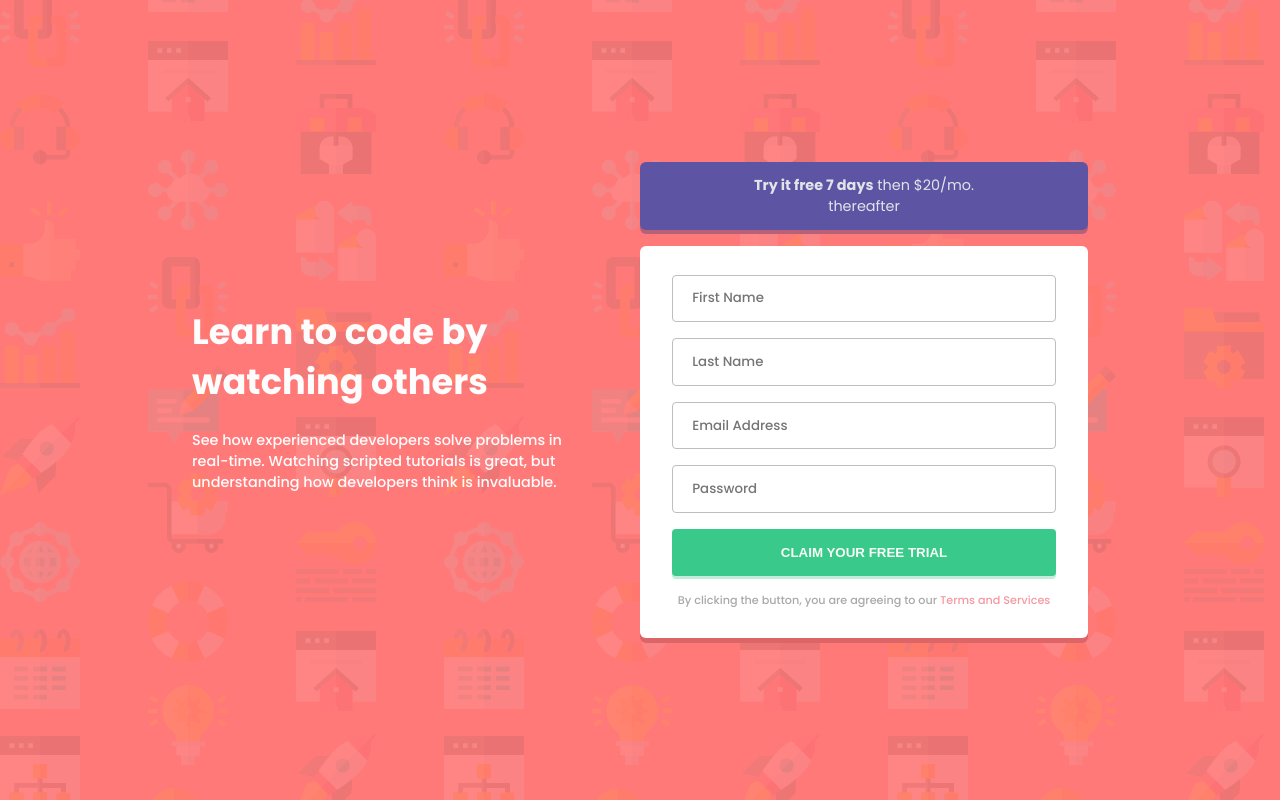
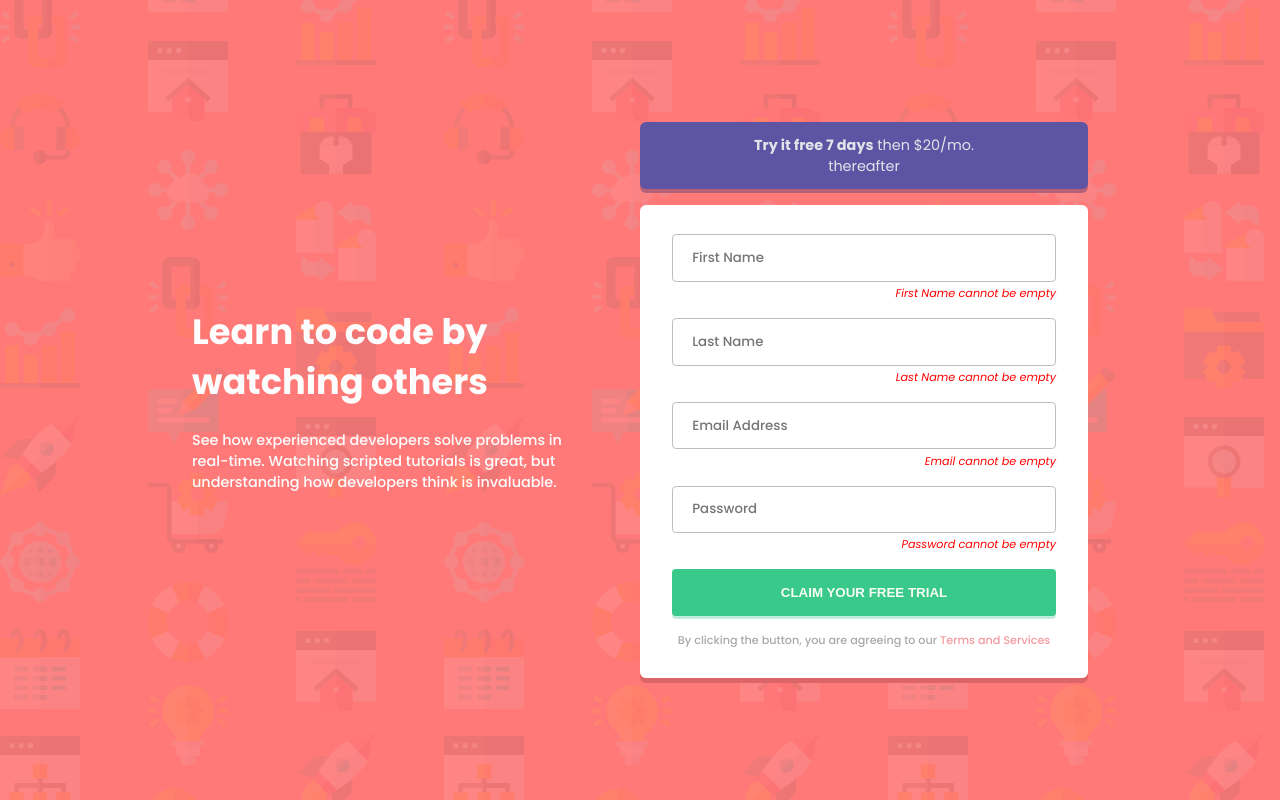
Before and after one commit to k-gourav/Signup-form, a React (Vite) app: page / in a window 1280 px wide. Built offline with nearby package versions, Linux system fonts and the light colour scheme.

Commit message:
feat: add error message for the empty input field - Added error message for the empty input field - Implemented styling for the error message

```diff
--- a/src/components/SignupForm/SignupForm.jsx
+++ b/src/components/SignupForm/SignupForm.jsx
@@ -24,6 +24,7 @@ const SignupForm = () => {
             onChange={(e) => setFirstName(e.target.value)}
             value={firstName}
           />
+          {firstName ? "" : <p className={styles.error__message}>First Name cannot be empty</p>}
         </div>
         <div>
           <input
@@ -34,6 +35,7 @@ const SignupForm = () => {
             onChange={(e) => setLastName(e.target.value)}
             value={lastName}
           />
+          {lastName ? "" : <p className={styles.error__message}>Last Name cannot be empty</p>}
         </div>
         <div>
           <input
@@ -44,6 +46,7 @@ const SignupForm = () => {
             onChange={(e) => setEmail(e.target.value)}
             value={email}
           />
+          {email ? "" : <p className={styles.error__message}>Email cannot be empty</p>}
         </div>
         <div>
           <input
@@ -53,6 +56,7 @@ const SignupForm = () => {
             onChange={(e) => setPassword(e.target.value)}
             value={password}
           />
+          {password ? "" : <p className={styles.error__message}>Password cannot be empty</p>}
         </div>
 
         <button type="submit">CLAIM YOUR FREE TRIAL</button>
--- a/src/components/SignupForm/SignupForm.module.css
+++ b/src/components/SignupForm/SignupForm.module.css
@@ -48,6 +48,13 @@ input[placeholder] {
 input[placeholder]:focus {
   border: 1px solid #e2dfed;
 }
+.error__message{
+  color: red;
+  font-size: 0.7rem;
+  font-style: italic;
+  float: right;
+  margin-top: 0.2rem;
+}
 button[type="submit"] {
   background-color: #39c98b;
   color: #f7fdf5;
```
